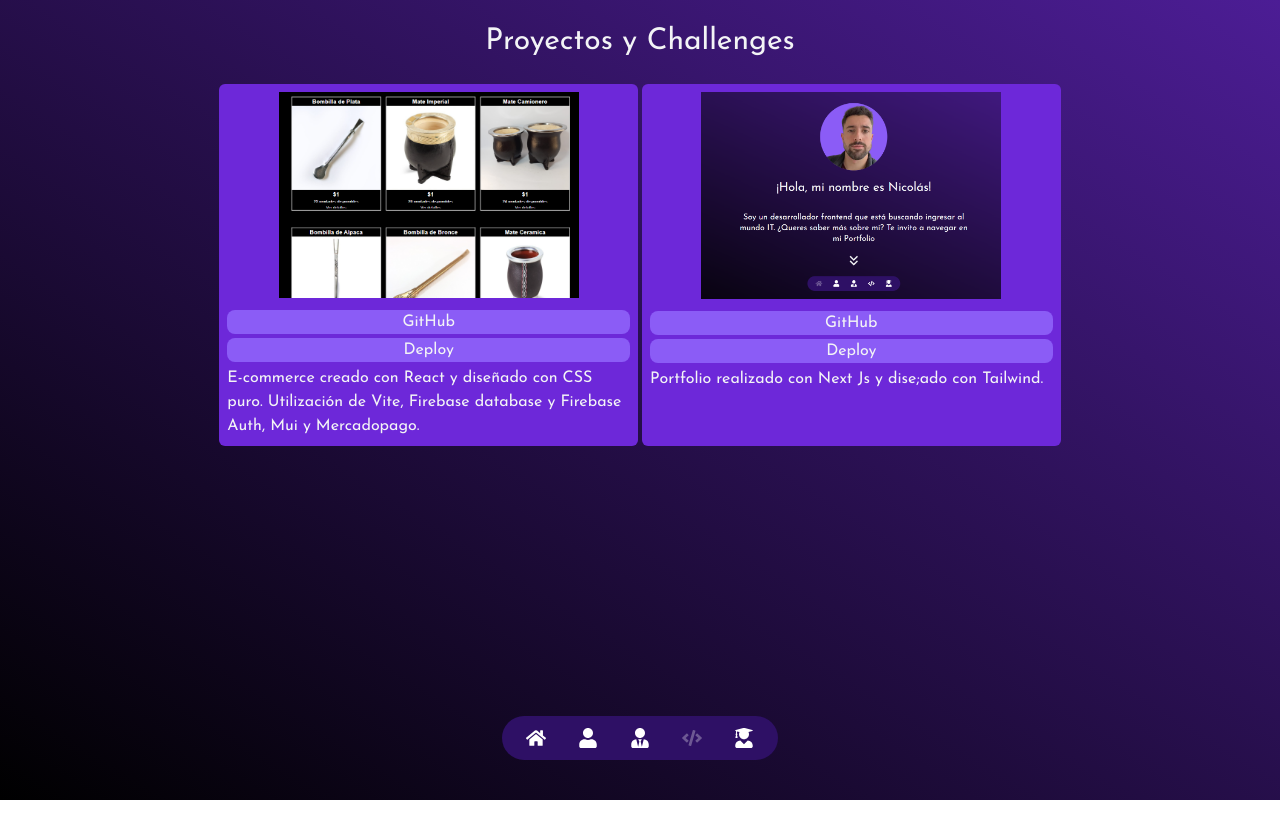
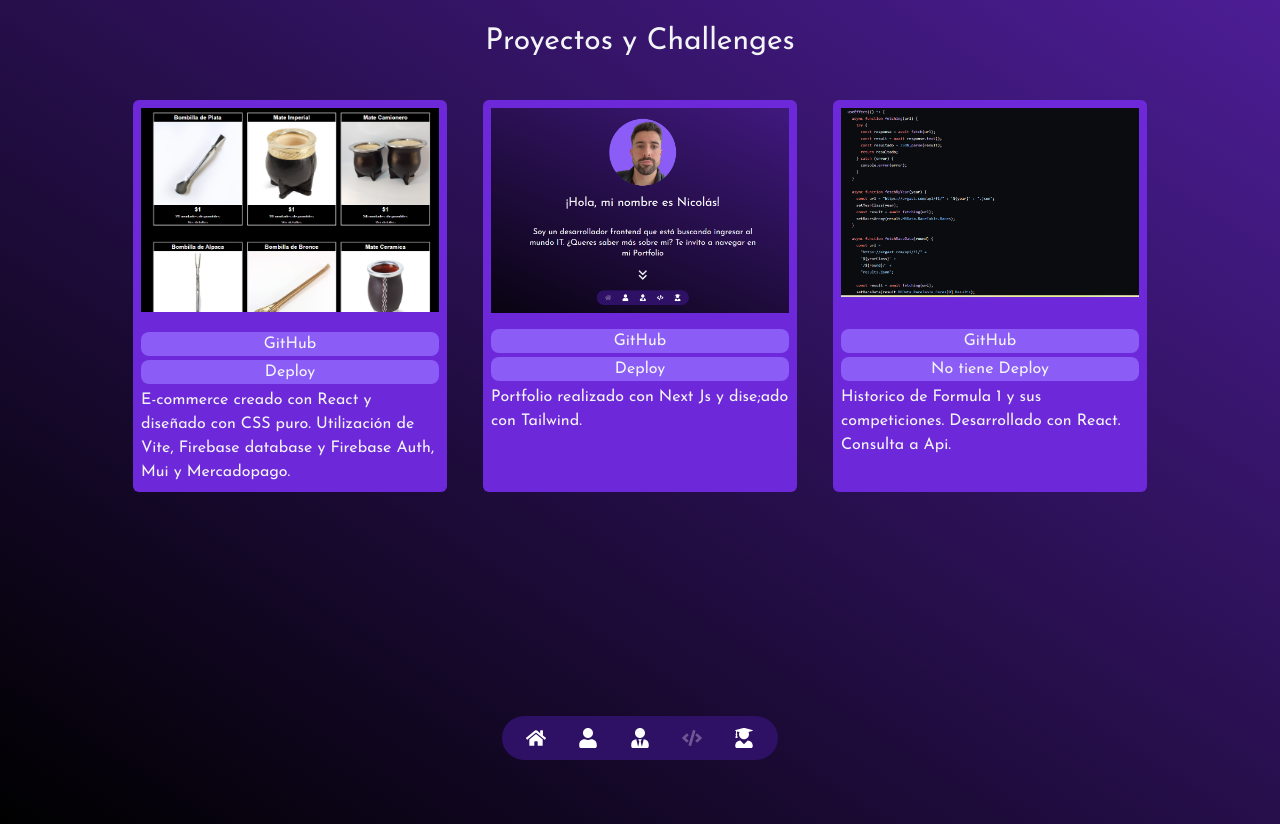
Before and after one commit to nicolasesmite/Portfolio, a Next.js app: page /routes/projects in a window 1280 px wide. Before the commit the page ends 800 px from the top, so only its background shows below. Built offline with nearby package versions, Linux system fonts and the light colour scheme.

Commit message:
finished projects

```diff
--- a/app/layout.tsx
+++ b/app/layout.tsx
@@ -17,7 +17,7 @@ export default function RootLayout({
 }>) {
   return (
     <html lang="en" className={josefine.className}>
-      <body className=" text-gray-100 flex h-screen w-screen bg-gradient-to-tr from-black to-violet-900">
+      <body className=" text-gray-100 flex h-full w-screen bg-gradient-to-tr from-black to-violet-900">
         <Navbar />
         {children}
       </body>
--- a/app/routes/aboutMe/page.tsx
+++ b/app/routes/aboutMe/page.tsx
@@ -4,7 +4,7 @@ import Link from "next/link";
 
 const page = () => {
   return (
-    <div className="flex justify-center w-full h-2/3 mt-8 sm:mt-12">
+    <div className="flex justify-center w-full h-screen mt-8 sm:mt-12">
       <div className="flex flex-col w-2/3 gap-3">
         <p className="text-xl sm:text-2xl">
           Soy un desarrollador frontend con enfoque en React. Me considero
--- a/app/routes/experience/page.tsx
+++ b/app/routes/experience/page.tsx
@@ -4,7 +4,7 @@ import Link from "next/link";
 
 const page = () => {
   return (
-    <div className="flex flex-col w-full items-center h-2/3 mt-8 sm:mt-12">
+    <div className="flex flex-col w-full items-center h-screen mt-8 sm:mt-12">
       <h2 className="text-2xl sm:text-4xl mb-5 text-nowrap">Experiencia</h2>
       <div className="flex flex-col">
         <h3 className="text-xl sm:text-3xl">{experience.jobPosition}</h3>
--- a/app/routes/projects/page.tsx
+++ b/app/routes/projects/page.tsx
@@ -4,7 +4,10 @@ import { projects } from "../../../data";
 
 const page = () => {
   return (
-    <div className="flex flex-col items-center w-full  h-full sm:h-2/3 mt-8 sm:mt-6">
+    <div
+      className="flex flex-col items-center w-full h-full pb-10 sm:h-screen
+     mt-8 sm:mt-6"
+    >
       <h3 className="text-xl w-full sm:text-3xl text-center">
         Proyectos y Challenges
       </h3>
@@ -12,23 +15,32 @@ const page = () => {
         {projects.map((project) => (
           <div
             key={project.id}
-            className="flex flex-col items-center w-2/3 gap-2 sm:w-1/3 bg-violet-700 rounded-md p-2 sm:gap-3 "
+            className="flex flex-col items-center w-2/3 gap-2 sm:w-1/4 bg-violet-700 rounded-md p-2 sm:m-4 "
           >
             {project.image}
 
-            <div className="flex flex-col w-full gap-1">
+            <div className="flex flex-col items-center w-full gap-1">
               <Link
                 href={project.linkGit}
                 className="bg-violet-500 rounded-lg text-center w-full"
               >
                 GitHub
               </Link>
+              {project.linkDeploy ? (
                 <Link
                   href={project.linkDeploy}
                   className="bg-violet-500 rounded-lg text-center w-full"
                 >
                   Deploy
                 </Link>
+              ) : (
+                <Link
+                  href={""}
+                  className="bg-violet-500 rounded-lg text-center w-full"
+                >
+                  No tiene Deploy
+                </Link>
+              )}
               <p>{project.description}</p>
             </div>
           </div>
--- a/data.tsx
+++ b/data.tsx
@@ -1,6 +1,7 @@
 import Image from "next/image";
 import jkmImg from "./JaKeMate.png";
 import portofolioImg from "./portfolio.png";
+import f1 from "./f1.png";
 import {
   FaLinkedin,
   FaDownload,
@@ -213,7 +214,7 @@ export const projects = [
         height={200}
         alt="photo"
         src={jkmImg}
-        className=" justify-center"
+        className=" justify-center mb-3"
       />
     ),
     description:
@@ -229,11 +230,27 @@ export const projects = [
         height={100}
         alt="photo"
         src={portofolioImg}
-        className=" justify-center"
+        className=" justify-center mb-2"
       />
     ),
     description: "Portfolio realizado con Next Js y dise;ado con Tailwind.",
     linkDeploy: "https://ecommerce-nev.vercel.app/",
     linkGit: "https://github.com/nicolasesmite/Portfolio",
   },
+  {
+    id: 3,
+    image: (
+      <Image
+        width={300}
+        height={300}
+        alt="photo"
+        src={f1}
+        className=" justify-center mb-6"
+      />
+    ),
+    description:
+      "Historico de Formula 1 y sus competiciones. Desarrollado con React. Consulta a Api.",
+
+    linkGit: "https://github.com/nicolasesmite/F1-anaticos/",
+  },
 ];
--- a/package.json
+++ b/package.json
@@ -9,6 +9,7 @@
     "lint": "next lint"
   },
   "dependencies": {
+    "flowbite-react": "^0.9.0",
     "next": "14.2.2",
     "node": "^18.17.0",
     "npm": "^10.5.2",
```
Also changed, not shown: f1.png (added), 1 other file (tests, documents, lock files or other folders). Lines whose indentation alone changed are shown as unchanged.
